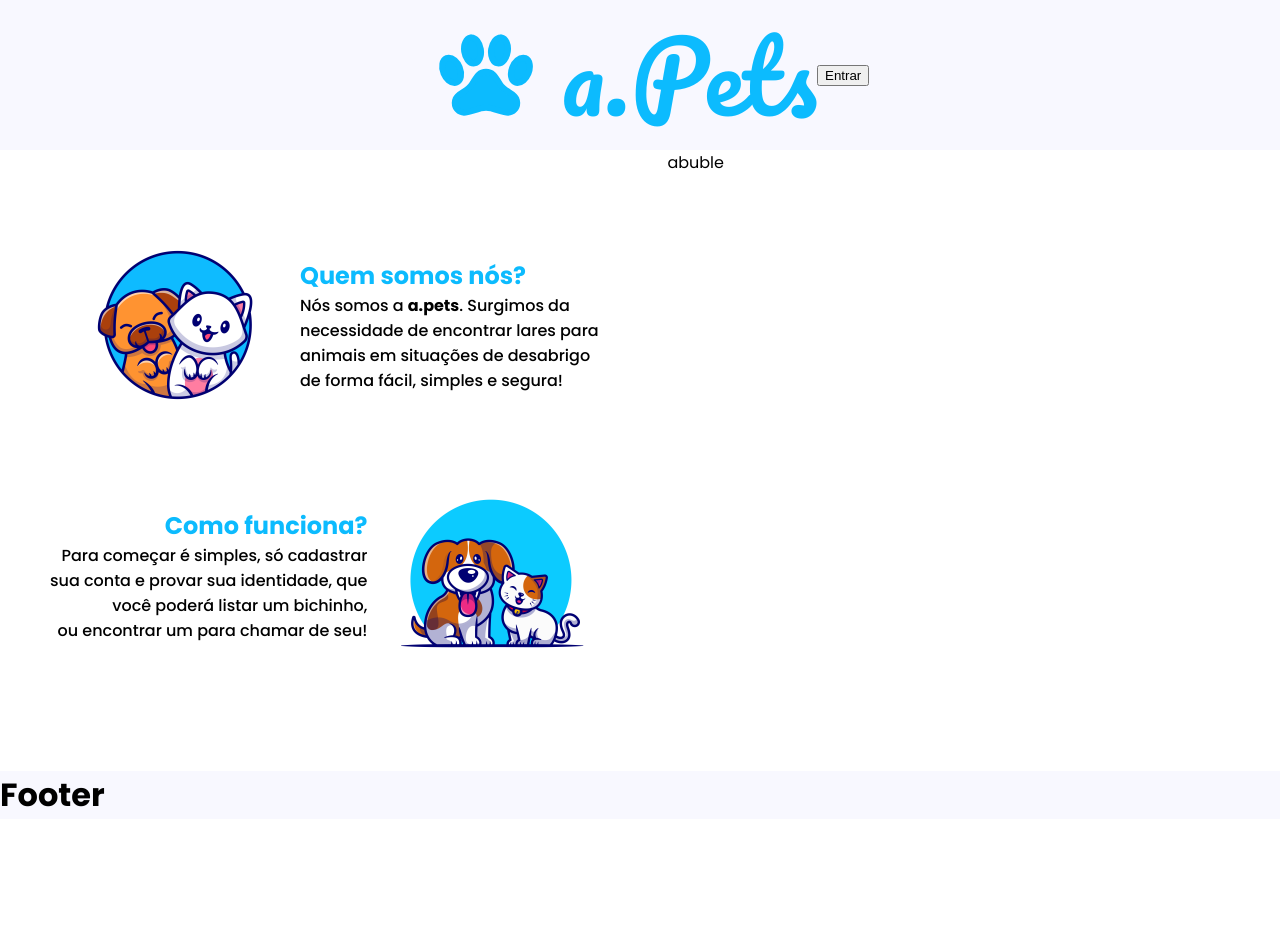
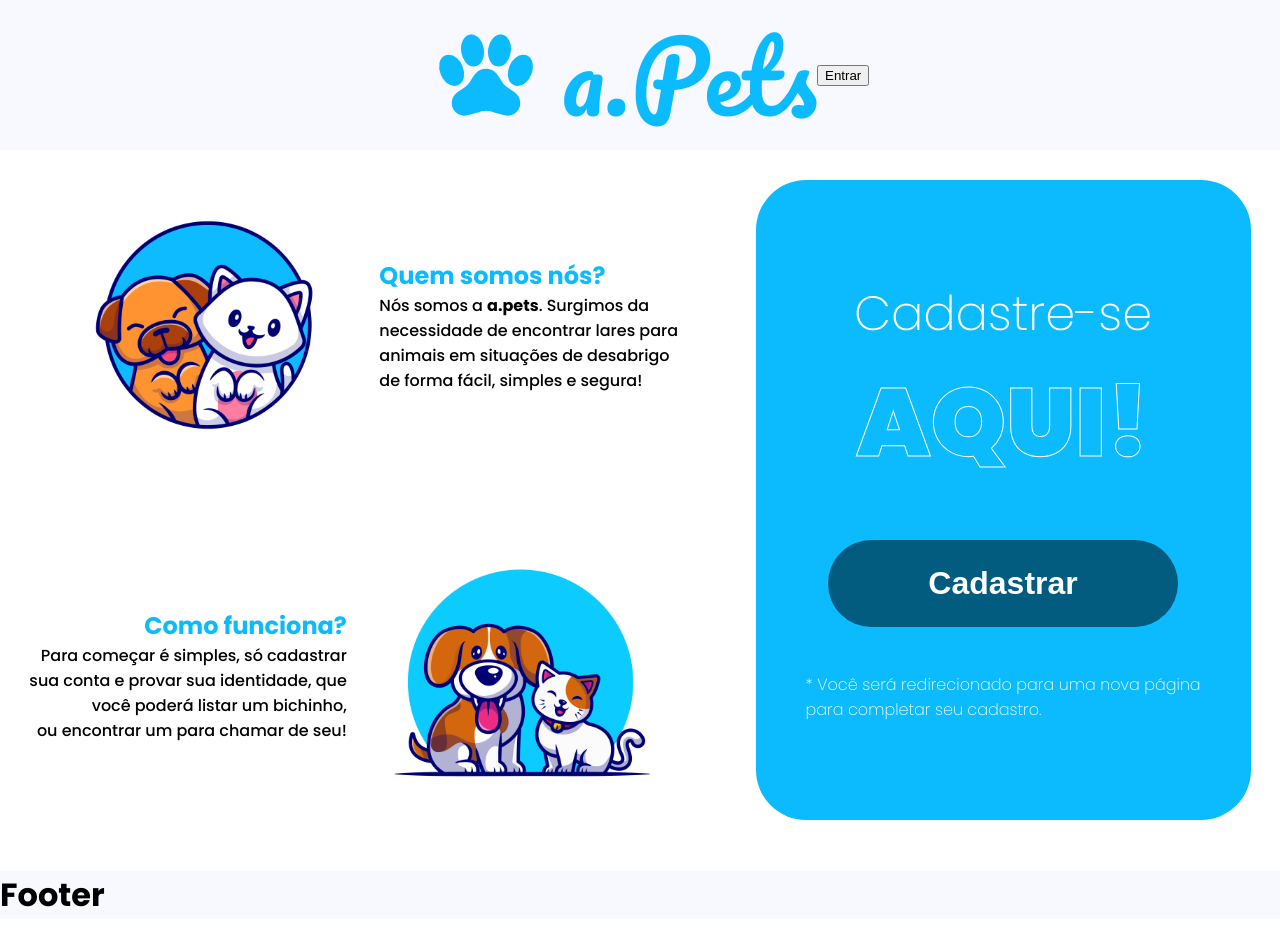
Before and after one commit to dev-abraao/a.pets, a Next.js app: page / in a window 1280 px wide. Before the commit the page ends 841 px from the top, so only its background shows below. Built offline with nearby package versions, Linux system fonts and the light colour scheme.

Commit message:
add css homepage

```diff
--- a/src/app/home.css
+++ b/src/app/home.css
@@ -1,12 +1,12 @@
 .wrapper {
     display: flex;
+    justify-content: space-around;
 
 }
 
 .container-info {
     display: flex;
     flex-direction: column;
-    padding: 50px;
 }
 
 h2 {
@@ -44,3 +44,61 @@ p {
     justify-content: center;
    text-align: end;
 }
+
+.container-register {
+    background-color: #0CBBFE;
+    border-radius: 50px;
+    margin-top: 30px;
+    margin-bottom: 30px;
+    padding-left: 50px;
+    padding-right: 50px;
+    display: flex;
+    flex-direction: column;
+    justify-content: center;
+    gap: 45px;
+    align-items: center;
+}
+
+.register {
+    font-size: 3rem;
+    color: white;
+    margin: 0;
+}
+
+.smalltext {
+    color: white;
+    font-weight: 200;
+}
+
+.reg-text {
+    text-align: center;
+}
+
+.register-btn {
+    background-color: #015C7F;
+    font-size: 2rem;
+    font-weight: 900;
+    color: white;
+    border: none;
+    border-radius: 50px;
+    padding-top: 25px;
+    padding-bottom: 25px;
+    padding-left: 100px;
+    padding-right: 100px;
+}
+
+.register-btn:hover{
+    cursor: pointer;
+    background-color: #004966;
+}
+
+.register-1 {
+    font-weight: 200;
+}
+
+.register-2 {
+    font-weight: 900;
+    font-size: 6rem;
+    -webkit-text-fill-color: transparent;
+    -webkit-text-stroke-width: 1px;
+}
--- a/src/app/layout.tsx
+++ b/src/app/layout.tsx
@@ -9,9 +9,9 @@ export const metadata = {
   description: 'Venha cadastrar ou adotar um animalzinho!',
 }
 
- const poppins = Poppins({
+const poppins = Poppins({
   subsets: ['latin'],
-  weight: ['100', '400', '500','700'],
+  weight: ['100','200', '400', '500','700', '900'],
 })
 
 export const pacifico = Pacifico({
@@ -30,7 +30,7 @@ export default function RootLayout({
         <Header/>
         <main>{children}</main>
         <Footer/>
-        </body>
+      </body>
     </html>
   )
 }
--- a/src/app/page.tsx
+++ b/src/app/page.tsx
@@ -1,5 +1,6 @@
 import Image from 'next/image';
 import './home.css'
+
 
 export default function Home(){
     return  <>
@@ -7,7 +8,7 @@ export default function Home(){
                 <div className="container-info">
 
                     <div className='info1'>
-                        <Image src='/pet2.jpg' alt='pet-image1' width={250} height={250}/>
+                        <Image src='/pet2.jpg' alt='pet-image1' width={350} height={350}/>
                         <div className='info1-text'>
                             <h2>Quem somos nós?</h2>
                             <p>Nós somos a <span className='infobold'>a.pets</span>. Surgimos da <br />necessidade de encontrar lares para <br />animais em situações de desabrigo <br />de forma fácil, simples e segura!</p>
@@ -18,11 +19,16 @@ export default function Home(){
                             <h2>Como funciona?</h2>
                             <p>Para começar é simples, só cadastrar <br />sua conta e provar sua identidade, que <br />você poderá listar um bichinho, <br />ou encontrar um para chamar de seu!</p>
                         </div>
-                    <Image src='/pet1.jpg' alt='pet-image1' width={250} height={250}/>
+                    <Image src='/pet1.jpg' alt='pet-image1' width={350} height={350}/>
                     </div>
                 </div>
                 <div className="container-register">
-                    abuble
+                    <div className='reg-text'>
+                        <p className='register register-1'>Cadastre-se</p>
+                        <h1 className='register register-2'>AQUI!</h1>
+                    </div>
+                        <button className='register-btn'>Cadastrar</button>
+                        <p className='smalltext'>* Você será redirecionado para uma nova página <br /> para completar seu cadastro.</p>
                 </div>
             </div>
             </>
--- a/src/components/footer.css
+++ b/src/components/footer.css
@@ -1,3 +1,4 @@
 footer {
+    width: 100vw;
     background-color: #F8F8FF;
 }
--- a/src/components/header.css
+++ b/src/components/header.css
@@ -4,6 +4,7 @@ header {
     justify-content: center;
     align-items: center;
     height: 150px;
+    width: 100vw;
     background-color: #F8F8FF;
     color: #0CBBFE;
 }
```
